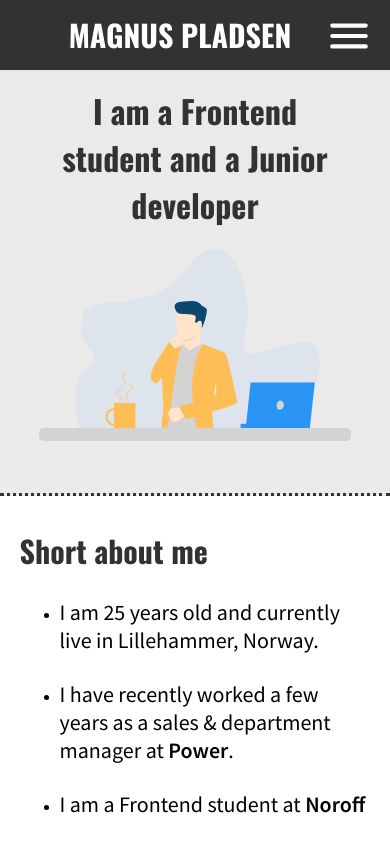
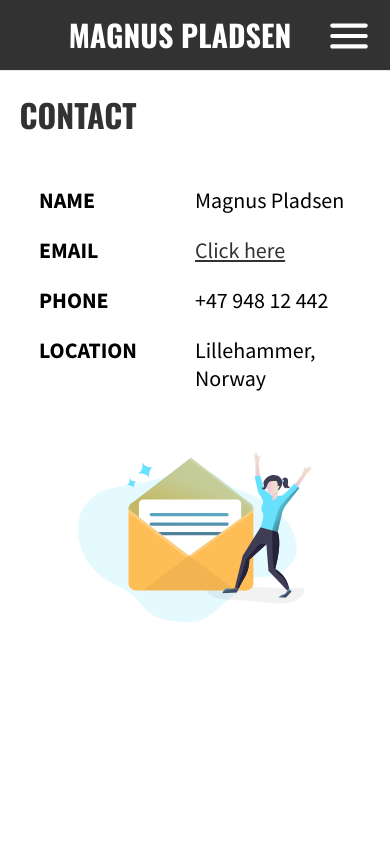
Before and after one commit to MagnusPladsen/Home-page-2022, a React (Create React App) app in the folder home-page/: page /contact in a window 390 px wide. Shown: the top 844 px of the page. Built offline with nearby package versions, Linux system fonts and the light colour scheme.

Commit message:
Created Contact page
- Created contact page
- Done for mobile version
- Desktop version is 90%, the design is not good enough

```diff
--- a/home-page/src/App.css
+++ b/home-page/src/App.css
@@ -14,7 +14,7 @@
   margin-top: -1.2em;
 }
 
-h1 {
+.app-h1 {
   padding-top: 0.5em;
   position: relative;
   left: 50%;
@@ -126,7 +126,7 @@ footer {
     margin-bottom: 0em;
     margin-top: -2.7em;
   }
-  h1 {
+  .app-h1 {
     margin-left: 1em;
     position: relative;
     font-size: 80px;
--- a/home-page/src/App.js
+++ b/home-page/src/App.js
@@ -8,7 +8,7 @@ function App() {
   return (
     <div className="App">
       <header className="app-header">
-        <h1>I am a Frontend<br /> student and a Junior<br /> developer</h1>
+        <h1 className="app-h1">I am a Frontend<br /> student and a Junior<br /> developer</h1>
         <img src={imageHero} alt="illustration of me" className="hero" />
       </header>
       <section className="app-section">
--- a/home-page/src/Components/About.js
+++ b/home-page/src/Components/About.js
@@ -54,11 +54,11 @@ export default function About() {
                     </div>
                     <div className="container">
                         <img src={imageSchool2} alt="illustration of school" className="illustrations" />
-                        <p>The programme is remote and all the lessons are in English.</p>
+                        <p>The program is remote and all the lessons are in English.</p>
                     </div>
                     <div className="container">
                         <img src={imageSchool3} alt="illustration of school" className="illustrations" />
-                        <p>I started the programme in March of 2022 and i will be done in March 2024.</p>
+                        <p>I started the program in March of 2022 and i will be done in March 2024.</p>
                     </div>
                 </div>
             </section>
@@ -79,7 +79,7 @@ export default function About() {
                     </div>
                 </div>
             </section>
-            <footer>
+            <footer className="about-footer">
                     <a href="#top" className="cta">TO THE TOP</a>
             </footer>
         </div>
--- /dev/null
+++ b/home-page/src/Components/Contact.js
@@ -0,0 +1,29 @@
+import React from 'react';
+import '../Css/Contact.css';
+import imageContact from '../Images/contact.svg';
+
+export default function Contact() {
+
+    return (
+        <div className="contact">
+            <header className="contact-header">
+                <h2 className="contact-h2">Contact</h2>
+            </header>
+            <section className="contact-section">
+                <div className="contact-grid-item contact-grid-left">
+                    <p>NAME</p>
+                    <p>EMAIL</p>
+                    <p>PHONE</p>
+                    <p>LOCATION</p>
+                </div>
+                <div className="contact-grid-item contact-grid-right">
+                    <p>Magnus Pladsen</p>
+                    <p><a href = "mailto: kontakt@magnuspladsen.no">Click here</a></p>
+                    <p>+47 948 12 442</p>
+                    <p>Lillehammer, Norway</p>
+                </div>
+                <img src={imageContact} alt="illustration of email" className="contact-image" />
+            </section>
+        </div>
+    );
+}
--- a/home-page/src/Css/About.css
+++ b/home-page/src/Css/About.css
@@ -115,4 +115,7 @@
         width: 25vw;
         height: 25vh;
     }
+    .about-footer {
+        padding-top: 0em;
+    }
   }
--- /dev/null
+++ b/home-page/src/Css/Contact.css
@@ -0,0 +1,72 @@
+/* MAIN CONTACT STYLE
+----------------------*/
+.contact {
+    position: absolute;
+    top: 4em;
+    width: 100vw;
+}
+
+.contact-header {
+    position: relative;
+    margin: 0 auto;
+    width: 90vw;
+}
+
+.contact-h2 {
+    position: relative;
+    font-size: 2em;
+    color: var(--main-color);
+    text-transform: uppercase;
+}
+
+.contact-section {
+    position: relative;
+    display: grid;
+    left: 50%;
+    transform: translate(-50%);
+    grid-template-columns: 1fr 1fr;
+    width: 80vw;
+}
+
+.contact-grid-item * {
+    text-align: left;
+}
+
+.contact-grid-left {
+    font-weight: bold;
+}
+
+.contact-grid-item a {
+    color: var(--main-color);
+}
+
+.contact-grid-item a:hover {
+    opacity: 0.5;
+}
+
+.contact-image {
+    position: absolute;
+    left: 50%;
+    transform: translate(-50%);
+    top: 18em;
+    max-width: 60vw;
+}
+
+
+
+
+/* DESKTOP STYLE
+----------------------*/
+@media only screen and (min-width: 1000px) {
+    .contact-section {
+        grid-template-columns: 1fr 1fr;
+        width: 40vw;
+        left: 10em;
+        transform: translate(0%);
+        top: 3em;
+    }
+    .contact-image {
+        top: -1em;
+        margin-left: 35em;
+    }
+}
--- a/home-page/src/index.js
+++ b/home-page/src/index.js
@@ -11,6 +11,7 @@ import {
 } from "react-router-dom";
 import Navigation from './Components/Navigation';
 import About from './Components/About';
+import Contact from './Components/Contact';
 
 const root = ReactDOM.createRoot(document.getElementById('root'));
 root.render(
@@ -18,6 +19,7 @@ root.render(
     <Navigation />
     <Switch>
       <Route path="/about" component={About} />
+      <Route path="/contact" component={Contact} />
       <Route path="/" component={App} />
     </Switch>
   </Router>
```
Also changed, not shown: home-page/src/Images/contact.svg (added).
